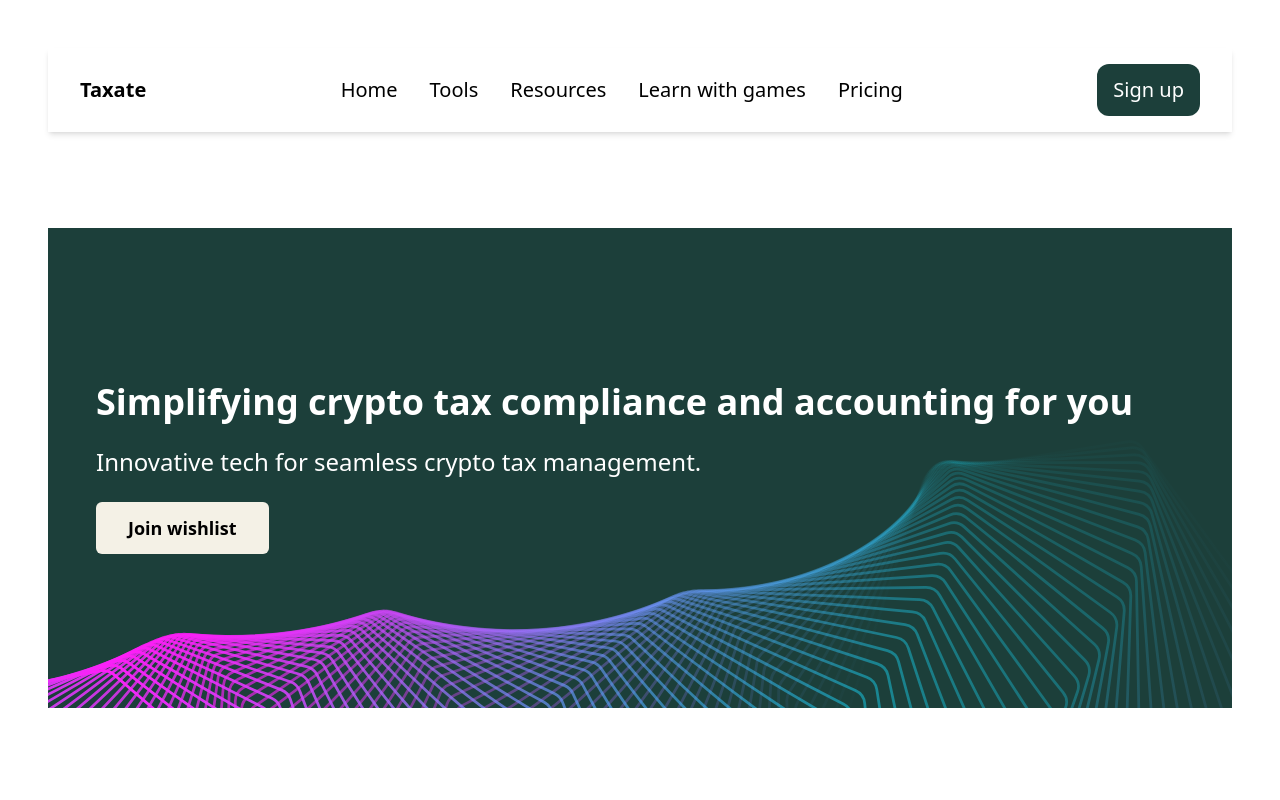
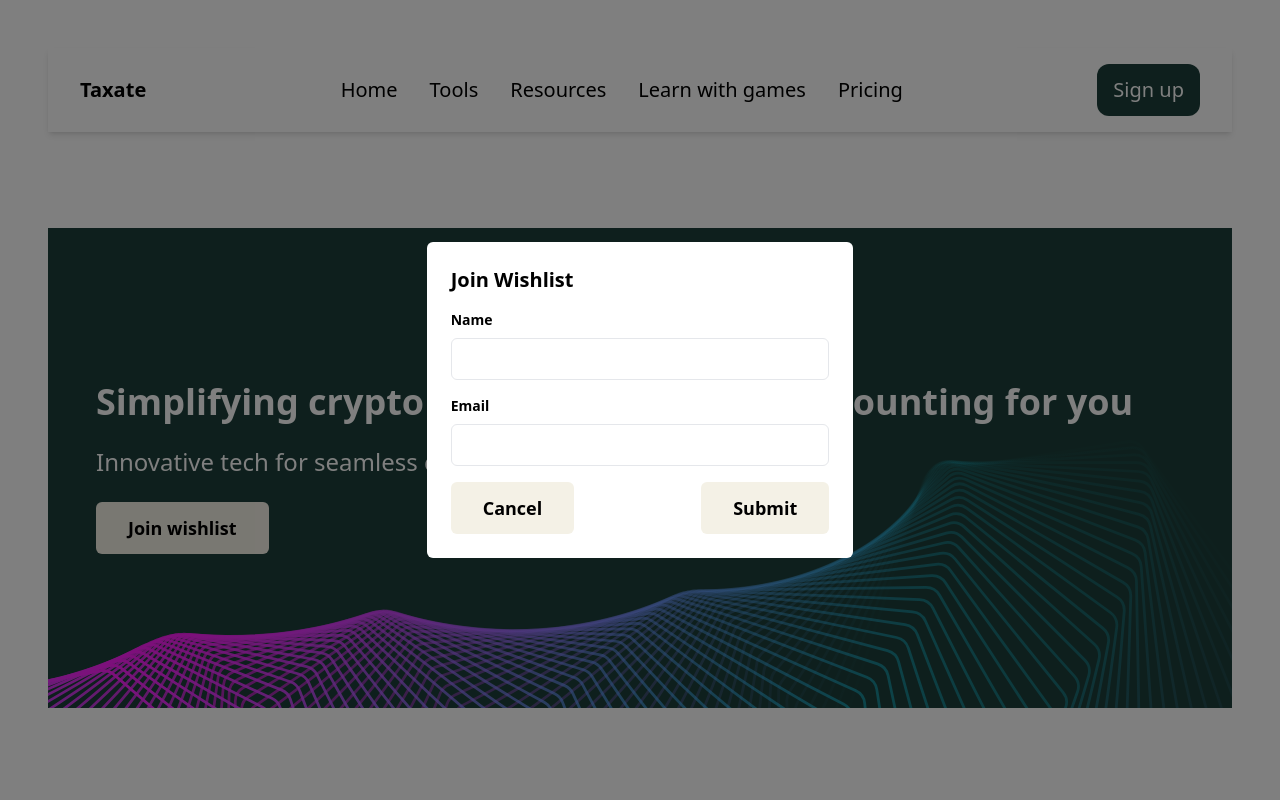
Before and after one commit to PantherForce/taxate, a React (Vite) app: page / in a window 1280 px wide. Both pictures are taken after a click on the button "Join wishlist". Shown: the top 800 px of the page. Built offline with nearby package versions, Linux system fonts and the light colour scheme.

Commit message:
chori-v-8

```diff
--- a/src/components/Home/Hero.tsx
+++ b/src/components/Home/Hero.tsx
@@ -1,9 +1,44 @@
-import React from "react";
+import React, { useState } from "react";
+import axios from "axios";
 import Button from "../Layout/Button/Button";
 import ContentContainer from "../Layout/ContentContainer/ContentContainer";
 import Heading from "../Layout/Heading/Heading";
+import { toast, ToastContainer } from "react-toastify";
+import "react-toastify/dist/ReactToastify.css";
 
 const Hero: React.FC = () => {
+  const [loading, setLoading] = useState(false);
+  const [message, setMessage] = useState("");
+  const [showModal, setShowModal] = useState(false);
+  const [name, setName] = useState("");
+  const [email, setEmail] = useState("");
+
+  const handleJoinWishlist = () => {
+    setShowModal(true);
+  };
+
+  const handleSubmit = async (e: React.FormEvent) => {
+    e.preventDefault();
+    setLoading(true);
+
+    try {
+      const response = await axios.post("http://127.0.0.1:5000/add_user", {
+        name,
+        email,
+      });
+
+      setLoading(false);
+      setMessage("Successfully added to the wishlist!");
+      setShowModal(false);
+
+      toast.success("Successfully added to the wishlist!"); // Show success toast
+    } catch (error) {
+      setLoading(false);
+      setMessage("Something went wrong. Please try again later.");
+      toast.error("Something went wrong. Please try again later."); // Show error toast
+    }
+  };
+
   return (
     <ContentContainer>
       <section
@@ -11,7 +46,7 @@ const Hero: React.FC = () => {
         style={{ backgroundImage: "url(/images/Background/background.svg)" }}
       >
         <ContentContainer>
-          <div className="w-full flex flex-col gap-6  text-center lg:text-left">
+          <div className="w-full flex flex-col gap-6 text-center lg:text-left">
             <Heading fontSize="xl" className="font-bold text-white">
               Simplifying crypto tax compliance and accounting for you
             </Heading>
@@ -22,13 +57,67 @@ const Hero: React.FC = () => {
               <Button
                 fontSize="lg"
                 className="px-8 font-semibold py-3 bg-[#F4F1E6] text-black"
+                onClick={handleJoinWishlist}
+                disabled={loading}
               >
-                Join wishlist
+                {loading ? "Joining..." : "Join wishlist"}
               </Button>
             </div>
+            {message && (
+              <div className="mt-4 text-center text-white">
+                <p>{message}</p>
+              </div>
+            )}
           </div>
         </ContentContainer>
       </section>
+      {showModal && (
+        <div className="fixed inset-0 bg-black bg-opacity-50 flex justify-center items-center z-50">
+          <div className="bg-white p-6 rounded-md w-1/3">
+            <h3 className="text-xl font-bold mb-4">Join Wishlist</h3>
+            <form onSubmit={handleSubmit}>
+              <div className="mb-4">
+                <label className="block text-sm font-semibold">Name</label>
+                <input
+                  type="text"
+                  className="w-full p-2 mt-2 border rounded-md"
+                  value={name}
+                  onChange={(e) => setName(e.target.value)}
+                  required
+                />
+              </div>
+              <div className="mb-4">
+                <label className="block text-sm font-semibold">Email</label>
+                <input
+                  type="email"
+                  className="w-full p-2 mt-2 border rounded-md"
+                  value={email}
+                  onChange={(e) => setEmail(e.target.value)}
+                  required
+                />
+              </div>
+              <div className="flex justify-between">
+                <Button
+                  fontSize="lg"
+                  className="px-8 font-semibold py-3 bg-[#F4F1E6] text-black"
+                  onClick={() => setShowModal(false)}
+                >
+                  Cancel
+                </Button>
+                <Button
+                  fontSize="lg"
+                  className="px-8 font-semibold py-3 bg-[#F4F1E6] text-black"
+                  type="submit"
+                  disabled={loading}
+                >
+                  {loading ? "Submitting..." : "Submit"}
+                </Button>
+              </div>
+            </form>
+          </div>
+        </div>
+      )}
+      <ToastContainer /> {/* Toast Container */}
     </ContentContainer>
   );
 };
```
